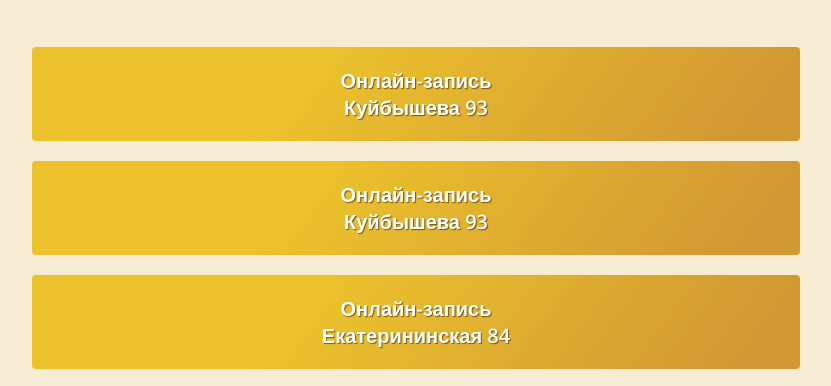
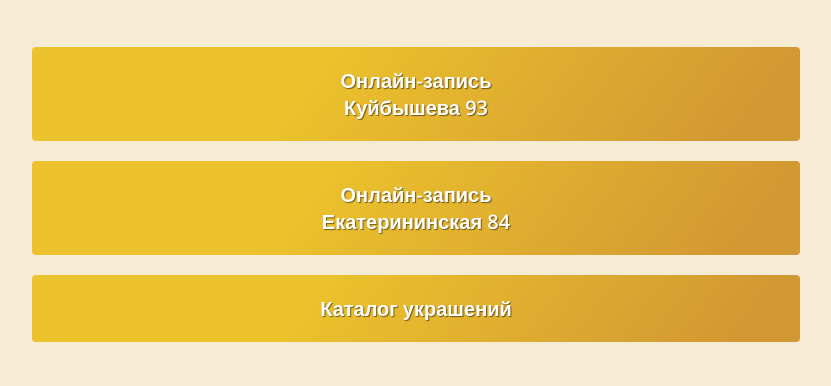
Before and after one commit to piercing-tochka/piercing-perm, a plain HTML site: page index.html in a window 1280 px wide. Shown: the part 338-724 px from the top of the page, without its empty margins (224-1055 px from the left). Drawn offline with nearby package versions, Linux system fonts and the light colour scheme; a script that the page names is missing.

Commit message:
Update index.html

```diff
--- a/index.html
+++ b/index.html
@@ -32,8 +32,7 @@
 			</div>
 		</header>
 		<main class="page">
-			<button class="page__btn"><a class="page__btn-link" href="https://dikidi.ru/#widget=109982">Онлайн-запись<br><p>Куйбышева 93</p></a></button>
-			<button class="page__btn"><a class="page__btn-link" href="https://dikidi.ru/#widget=201150">Онлайн-запись<br><p>Куйбышева 93</p></a></button>
+			<button class="page__btn"><a class="page__btn-link" href="https://dikidi.ru/#widget=211587">Онлайн-запись<br><p>Куйбышева 93</p></a></button>
 			<button class="page__btn"><a class="page__btn-link" href="https://dikidi.ru/#widget=201607">Онлайн-запись<br><p>Екатерининская 84</p></a></button>
 			<button class="page__btn"><a class="page__btn-link" href="https://vk.com/market-153256844?section=album_4">Каталог украшений</a></button>
 			<div class="btn-block">
```
